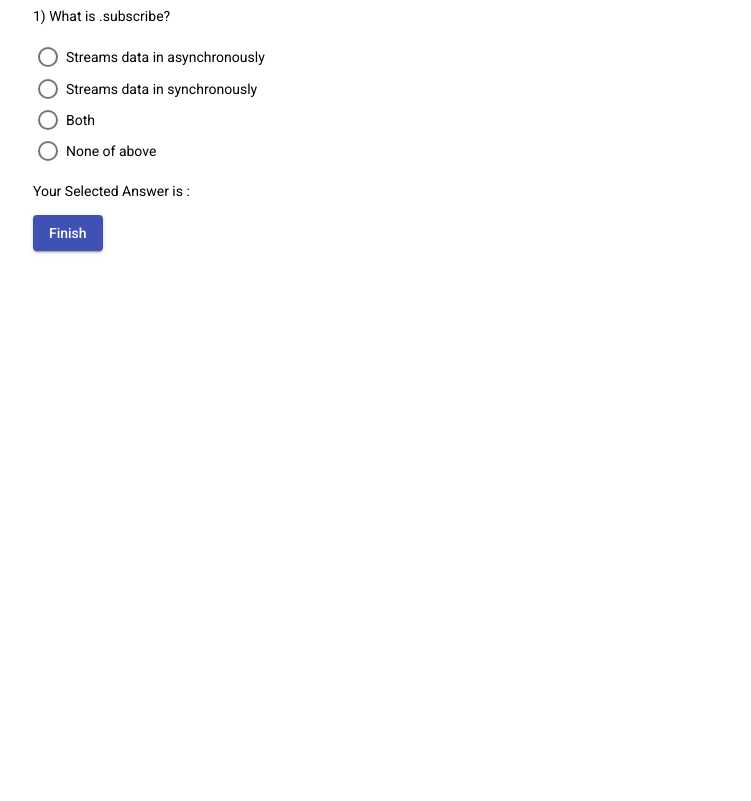
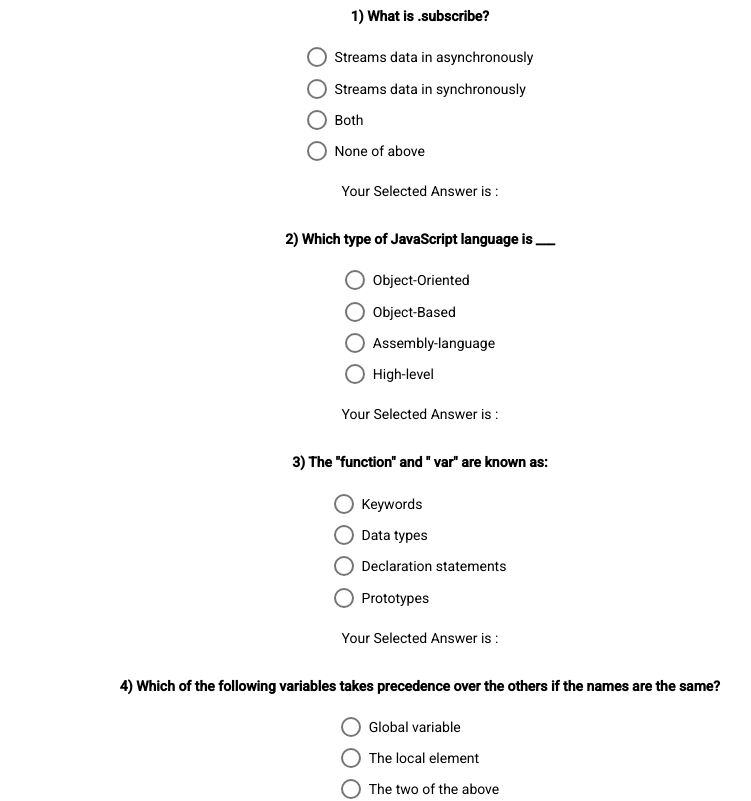
Before and after one commit to sanyogyadav/Online-Assessment, an Angular app: page /online-test in a window 1280 px wide. Shown: the part 200-1001 px from the top of the page, without its empty margins (220-971 px from the left). Before the commit the page ends 800 px from the top, so only its background shows below. Built offline with nearby package versions, Linux system fonts and the light colour scheme.

Commit message:
[SANYOG]-Changes in Online Component and CSS added to Form-Component

```diff
--- a/src/app/form-component/form-component.component.css
+++ b/src/app/form-component/form-component.component.css
@@ -1,11 +1,27 @@
-div{
+h1{
     text-align: center;
+    margin-top: 10px;
+    color: coral;
+    text-shadow: -1px 0 black, 0 1px black, 1px 0 black, 0 -1px black;
+}
+.parent{
+    text-align: center;
+    align-items: stretch;
+    margin: auto;
+}
+.child{
+    text-align: center;
+    border: 2px solid green;
+    border-radius: 8px;
+    padding: 20px;
 }
 label{
     text-align: center;
+    font-weight: bold;
 }
 .alert-danger{
     background-color: #f44336;
+    opacity: 0.6;
 }
 .alert{
     color:white;
@@ -19,3 +35,16 @@ label{
 .btn{
     margin: 8px 8px 8px 0;
 }
+.form-group{
+    padding-bottom: 5px;
+    margin: auto;
+}
+input{
+    width: 100%;
+    padding: 12px 20px;
+    margin: 8px 0;
+    display: inline-block;
+    border: 1px solid #44a5d8;
+    border-radius: 4px;
+    box-sizing: border-box;
+}
--- a/src/app/form-component/form-component.component.html
+++ b/src/app/form-component/form-component.component.html
@@ -1,36 +1,43 @@
-<div class="container">
+<div class="parent" fxLayout="column" fxLayoutAlign="space-around center">
+    <form #login="ngForm" (ngSubmit)="submit(login)">
+        <div class="child" fxLayout="column" fxLayoutAlign="space-around center">
             <h1>Assessment Registration</h1>
-    <form #login="ngForm" (ngSubmit)="submit(login)">
             <div class="form-group">
                 <label for="firstname">FirstName</label><br>
-            <input required minlength="2" maxlength="12" type="text" class="form-control" name="firstname" #fname="ngModel" ngModel>
-            <div *ngIf = "fname.touched && fname.invalid" class="alert alert-danger">
+                <input required minlength="2" maxlength="12" type="text" class="form-control" name="firstname"
+                    #fname="ngModel" ngModel>
+                <div *ngIf="fname.touched && fname.invalid" class="alert alert-danger">
                     <p *ngIf="fname.errors?.['required']">FirstName Required!!</p>
                     <p *ngIf="fname.errors?.['minlength']">Sorry! Short Username</p>
                 </div>
             </div>
-        <pre></pre>
+
             <div class="form-group">
                 <label for="lastname">LastName</label><br>
-            <input required minlength="2" maxlength="12" type="text" name="lastname" class="form-control" #lname="ngModel" ngModel>
-            <div *ngIf = "lname.touched && lname.invalid" class="alert alert-danger">
+                <input required minlength="2" maxlength="12" type="text" name="lastname" class="form-control"
+                    #lname="ngModel" ngModel>
+                <div *ngIf="lname.touched && lname.invalid" class="alert alert-danger">
                     <p *ngIf="lname.errors?.['required']">LastName Required!!</p>
                     <p *ngIf="lname.errors?.['minlength']">Sorry! Short Lastname</p>
                 </div>
             </div>
-        <pre></pre>
+
             <div class="form-group">
                 <label for="email">Email</label><br>
-            <input required type="email" name="email" class="form-control" #email="ngModel" ngModel>
-            <div *ngIf = "email.touched && email.invalid" class="alert alert-danger">Email Required</div>
+                <input required type="email" name="email" class="form-control" placeholder="abc@xyz.com"
+                    #email="ngModel" ngModel>
+                <div *ngIf="email.touched && email.invalid" class="alert alert-danger">Email Required</div>
             </div>
-        <pre></pre>
+
             <div class="form-group">
                 <label for="password">Password</label><br>
-            <input required type="password" name="password" class="form-control" #password="ngModel" ngModel>
-            <div *ngIf = "password.touched && password.invalid" class="alert alert-danger">Password Required</div>
+                <input required type="password" minlength="4" name="password" class="form-control" #password="ngModel"
+                    ngModel>
+                <div *ngIf="password.touched && password.invalid" class="alert alert-danger">Password Required</div>
             </div>
-        <pre></pre>
-        <button mat-raised-button color="primary" class="btn" [disabled]="login.invalid" type="submit">Submit</button>
+
+            <button mat-raised-button color="primary" class="btn" [disabled]="login.invalid"
+                type="submit">Submit</button>
+        </div>
     </form>
 </div>
--- a/src/app/online-test/online-test.component.css
+++ b/src/app/online-test/online-test.component.css
@@ -1,15 +1,19 @@
-.example-radio-group {
+.radio-group {
     display: flex;
     flex-direction: column;
     margin: 15px 0;
     align-items: flex-start;
   }
 
-.example-radio-button {
+.radio-button {
     margin: 5px;
 }
 
 h1 {
   text-align: center;
-    margin-top: 10px;
+  margin-top: 10px;
 }
+
+label {
+  font-weight: bold;
+}
--- a/src/app/online-test/online-test.component.html
+++ b/src/app/online-test/online-test.component.html
@@ -1,4 +1,4 @@
-<div fxLayout="row" fxLayoutAlign="space-around center">
+<div class="parent" fxLayout="row" fxLayoutAlign="space-around center">
     <form #online="ngForm" (ngSubmit)="submit(online)">
         <h1>TypeScript Assessment</h1>
         <div>
@@ -10,14 +10,49 @@
             wasting given time. <br>
             4) You will get your online test score after finishing the complete test.
         </div><br>
-        <label id="example-radio-group-label">1) What is .subscribe?</label><br>
-        <mat-radio-group class="example-radio-group" [(ngModel)]="selectedValue" name="question1">
-            <mat-radio-button class="example-radio-button" *ngFor="let first of exampleFirst"
-                [value]="first">{{first}}</mat-radio-button>
-        </mat-radio-group>
-        <pre></pre>
-        <div>Your Selected Answer is : {{selectedValue}}</div>
-        <pre></pre>
-        <button mat-raised-button color="primary" class="btn" type="submit">Finish</button>
+        <div class="child" fxLayout="column" fxLayoutAlign="space-around center">
+
+            <label id="radio-group-label">1) What is .subscribe?</label>
+            <mat-radio-group class="radio-group" [(ngModel)]="type1" name="question1">
+                <mat-radio-button class="radio-button" *ngFor="let first of exampleFirst"
+                    [value]="first">{{first}}</mat-radio-button>
+            </mat-radio-group>
+            <div>Your Selected Answer is : {{type1}}</div>
+            <pre></pre>
+
+            <label id="radio-group-label">2) Which type of JavaScript language is ___</label>
+            <mat-radio-group class="radio-group" [(ngModel)]="type2" name="question2">
+                <mat-radio-button class="radio-button" *ngFor="let second of exampleSecond"
+                    [value]="second">{{second}}</mat-radio-button>
+            </mat-radio-group>
+            <div>Your Selected Answer is : {{type2}}</div>
+            <pre></pre>
+
+            <label id="radio-group-label">3) The "function" and " var" are known as: </label>
+            <mat-radio-group class="radio-group" [(ngModel)]="type3" name="question3">
+                <mat-radio-button class="radio-button" *ngFor="let third of exampleThird"
+                    [value]="third">{{third}}</mat-radio-button>
+            </mat-radio-group>
+            <div>Your Selected Answer is : {{type3}}</div>
+            <pre></pre>
+
+            <label id="radio-group-label">4) Which of the following variables takes precedence over the others if the names are the same?</label>
+            <mat-radio-group class="radio-group" [(ngModel)]="type4" name="question4">
+                <mat-radio-button class="radio-button" *ngFor="let four of exampleFourth"
+                    [value]="four">{{four}}</mat-radio-button>
+            </mat-radio-group>
+            <div>Your Selected Answer is : {{type4}}</div>
+            <pre></pre>
+
+            <label id="radio-group-label">5) Which one of the following is the correct way for calling the JavaScript code?</label>
+            <mat-radio-group class="radio-group" [(ngModel)]="type5" name="question5">
+                <mat-radio-button class="radio-button" *ngFor="let five of exampleFifth"
+                    [value]="five">{{five}}</mat-radio-button>
+            </mat-radio-group>
+            <div>Your Selected Answer is : {{type5}}</div>
+            <pre></pre>
+
+            <button mat-raised-button color="primary" class="btn" type="submit">Finish</button>
+        </div>
     </form>
 </div>
--- a/src/app/online-test/online-test.component.ts
+++ b/src/app/online-test/online-test.component.ts
@@ -13,8 +13,22 @@ export class OnlineTestComponent implements OnInit {
   ngOnInit(): void {
   }
 
-  selectedValue: any;
+  type1: any;
+  type2: any;
+  type3: any;
+  type4: any;
+  type5: any;
+  type6: any;
+  type7: any;
+  type8: any;
+  type9: any;
+  type10: any;
+
   exampleFirst : string[] = ['Streams data in asynchronously','Streams data in synchronously','Both','None of above'];
+  exampleSecond : string[] = ['Object-Oriented','Object-Based','Assembly-language','High-level'];
+  exampleThird : string[] = ['Keywords','Data types','Declaration statements','Prototypes'];
+  exampleFourth : string[] = ['Global variable','The local element','The two of the above','None of the above'];
+  exampleFifth : string[] = ['Preprocessor','Triggering Event','RMI','Function/Method'];
 
   submit(online : any){
 
```
Lines whose indentation alone changed are shown as unchanged.
